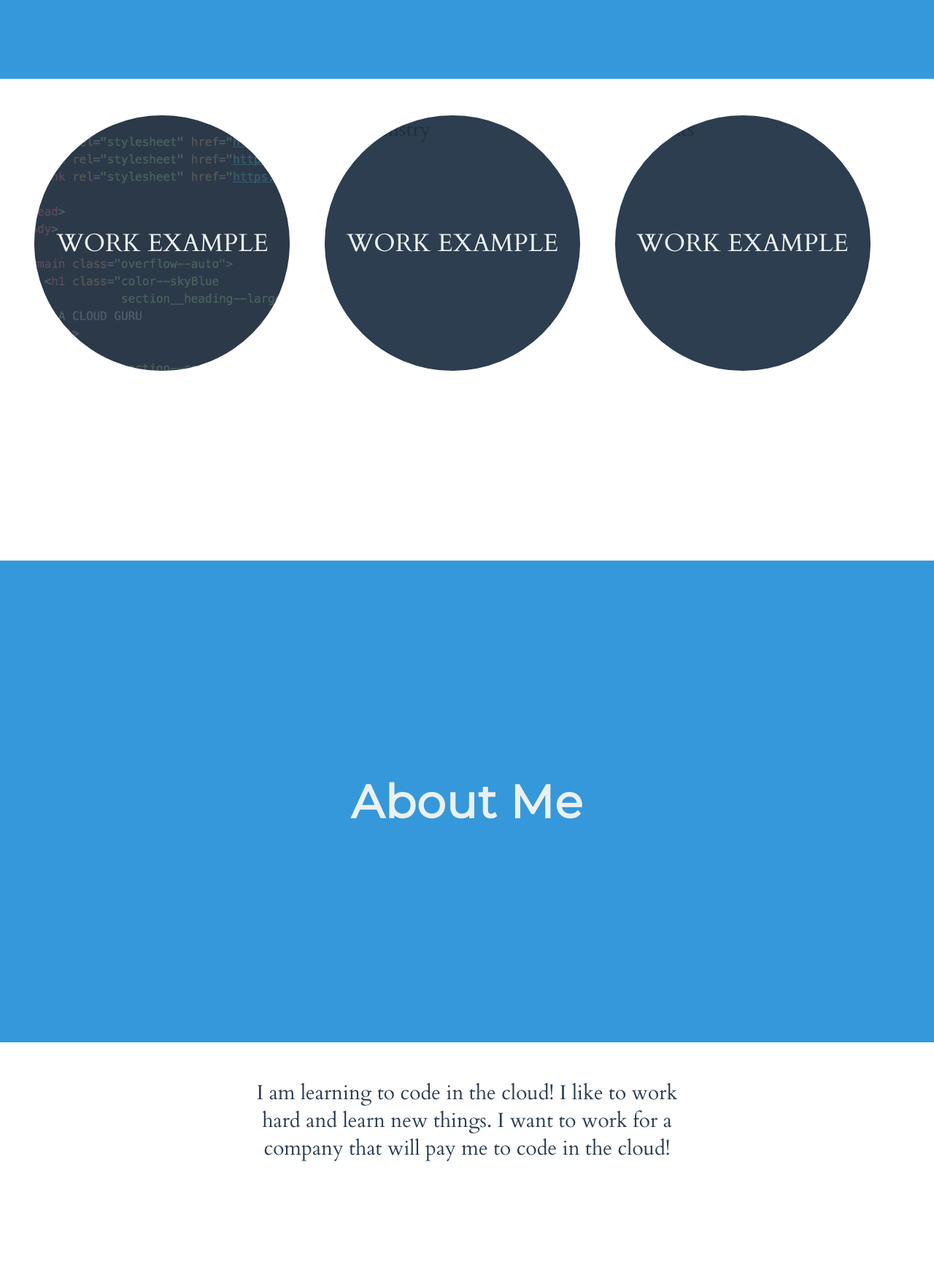
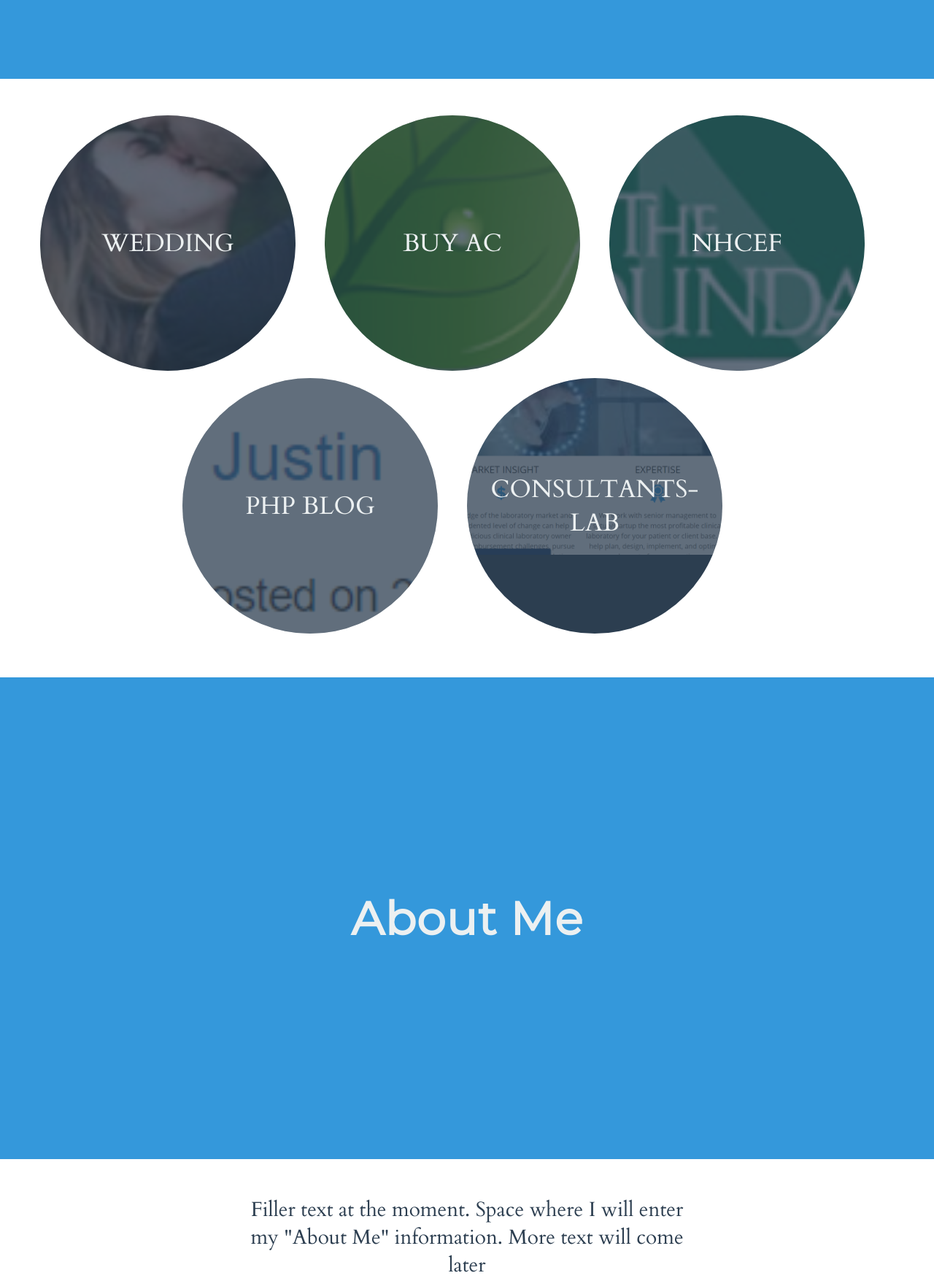
Before and after one commit to Jsparks1989/react-portfolio-repo, a React app: page index.html in a window 1280 px wide. Shown: the part 680-2435 px from the top of the page at 73% size. Built offline with nearby package versions, Linux system fonts and the light colour scheme; files whose address does not match are found by name.

Commit message:
Changed index.html

```diff
--- a/index.html
+++ b/index.html
@@ -2,7 +2,7 @@
 <html>
   <head>
     <meta charset="utf-8">
-    <title>Justin's React Portfolio</title>
+    <title>Justin Sparks Web Developer</title>
     <link rel="stylesheet" href="styles/main.css"/>
 
     <link rel="stylesheet" href="https://maxcdn.bootstrapcdn.com/font-awesome/4.7.0/css/font-awesome.min.css"/>
@@ -14,12 +14,13 @@
   <body>
     <main class="overflow--auto">
       <h1 class="color--skyBlue section__heading--largest">
+        <!--Your name goes here -->
         Justin Sparks
       </h1>
 
       <ul class="section--social">
 
-        <!-- Link to LinkedIn -->
+        <!-- Link to Linked In profile -->
         <li class="socialWrapper">
           <a class="color--skyBlue social"
              title="LinkedIn Profile"
@@ -29,17 +30,16 @@
           </a>
         </li>
 
-        <!-- Link to GitHub -->
-        <li class="socialWrapper color--skyBlue">
+        <!-- Link to GitHub profile -->
+        <!-- <li class="socialWrapper color--skyBlue">
           <a class="social color--skyBlue"
              title="GitHub Profile"
              target="_blank"
-             href="https://github.com/Jsparks1989">
+             href="#">
             <i class="fa fa-github"></i>
           </a>
-        </li>
+        </li> -->
 
-        <!-- Link to resume -->
         <li class="socialWrapper">
           <a class="social color--skyBlue"
              title="Resume"
@@ -56,49 +56,22 @@
       </h2>
     </section>
 
-    <section class="section section--alignCentered section--description">
-      <div class="section__exampleWrapper">
-        <div class="section__example">
-          <img alt="example screenshot of a project involving code"
-               class="section__exampleImage"
-               src="images/example1.png"/>
-          <dl class="color--cloud">
-            <dt class="section__exampleTitle section__text--centered">
-              Work Example
-            </dt>
-            <dd></dd>
-          </dl>
-        </div>
-      </div>
 
-      <div class="section__exampleWrapper">
-        <div class="section__example">
-          <img alt="example screenshot of a project involving chemistry"
-               class="section__exampleImage"
-               src="images/example2.png"/>
-          <dl class="color--cloud">
-            <dt class="section__exampleTitle section__text--centered ">
-              Work Example
-            </dt>
-            <dd></dd>
-          </dl>
-        </div>
-      </div>
 
-      <div class="section__exampleWrapper">
-        <div class="section__example">
-          <img alt="example screenshot of a project involving cats"
-               class="section__exampleImage"
-               src="images/example3.png"/>
-          <dl class="color--cloud">
-            <dt class="section__exampleTitle section__text--centered">
-              Work Example
-            </dt>
-            <dd></dd>
-          </dl>
-        </div>
-      </div>
-    </section>
+
+
+
+
+    <!-- Where ExampleWork will be rendered in -->
+    <div id="example-work"></div>
+
+
+
+
+
+
+
+
 
     <section class="background--skyBlue section">
       <h2 class="color--cloud margin--none section__text--centered">
@@ -108,32 +81,20 @@
 
     <section class="section section--alignCentered section--description">
       <p class="color--darkgrey section__description">
-        I am learning to code in the cloud! I like to work hard and learn new things.
-        I want to work for a company that will pay me to code in the cloud!
+        Filler text at the moment. Space where I will enter my "About Me" information.
+        More text will come later
       </p>
 
-    <div class="background--skyBlue modal--closed">
-      <span class="color--cloud modal__closeButton">
-        <i class="fa fa-window-close-o"></i>
-      </span>
-      <img alt="example screenshot of a project involving code"
-           class="modal__image"
-           src="images/example1.png"/>
-      <div class="color--cloud modal__text">
-        <h2 class="modal__title">
-          Work Example Name
-        </h2>
-        <a class="color--skyBlue modal__link"
-           href="#">
-          Check it out
-        </a>
-        <p class="modal__description">
-          A long description of the work in question.
-        </p>
-      </div>
-    </div>
 
-    <!-- Adding bundle.js. The output product of webpack -->
-    <script type="text/javascript" src="dist/bundle.js"></script>
+
+
+
+
+
+
+    <!-- Adding bundle.js file that was produced by webpack. -->
+    <script type="text/javascript" src="dist/bundle.js">
+
+    </script>
   </body>
 </html>
```
